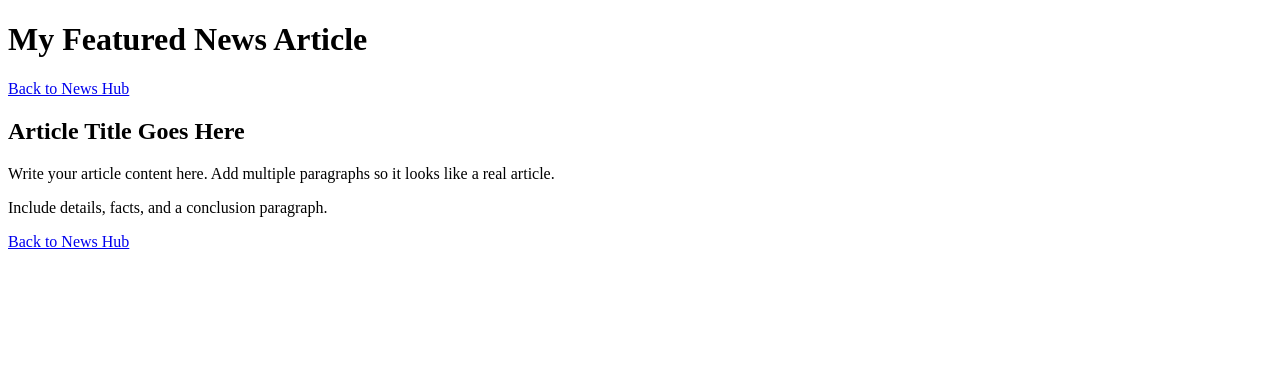
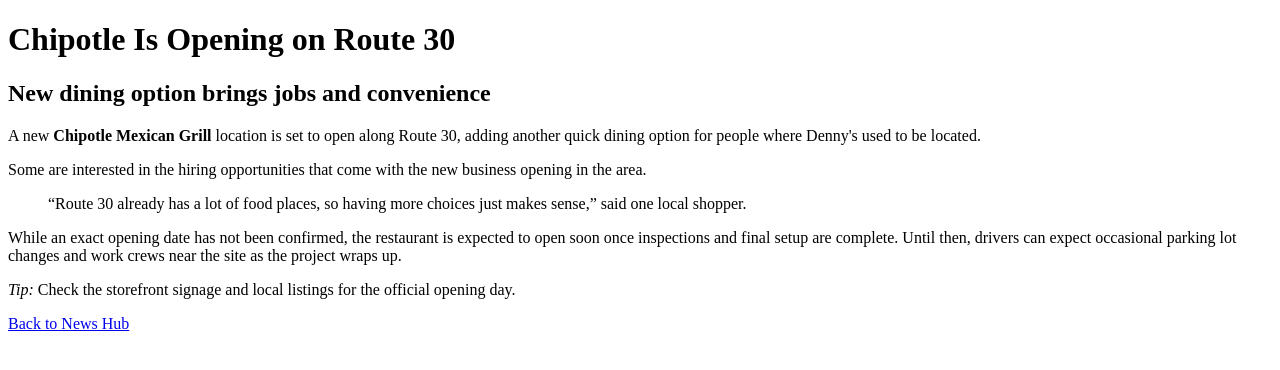
Before and after one commit to ForSchoolAssignments123/Newshub, a plain HTML site: page article.html in a window 1280 px wide. Drawn offline with Linux system fonts and the light colour scheme.

Commit message:
Update article.html

```diff
--- a/article.html
+++ b/article.html
@@ -3,24 +3,37 @@
 <head>
   <meta charset="UTF-8" />
   <meta name="viewport" content="width=device-width, initial-scale=1.0" />
-  <title>Featured Article</title>
+  <meta name="description" content="A new Chipotle is opening on Route 30 with a planned opening date, hiring info, and community reactions." />
+  <title>Chipotle Is Opening on Route 30</title>
 </head>
 <body>
   <header>
-    <h1>My Featured News Article</h1>
-
-    <!-- Link back to hub (same window) -->
-    <p><a href="index.html">Back to News Hub</a></p>
+    <h1>Chipotle Is Opening on Route 30</h1>
   </header>
 
   <main>
-    <h2>Article Title Goes Here</h2>
+    <h2>New dining option brings jobs and convenience</h2>
+
     <p>
-      Write your article content here. Add multiple paragraphs so it looks like a real article.
+      A new <strong>Chipotle Mexican Grill</strong> location is set to open along Route 30, adding another quick dining
+      option for people where Denny's used to be located.
     </p>
+
     <p>
-      Include details, facts, and a conclusion paragraph.
+      Some are interested in the hiring opportunities that come with the new business opening in the area.
     </p>
+
+    <blockquote>
+      “Route 30 already has a lot of food places, so having more choices just makes sense,” said one local shopper.
+    </blockquote>
+
+    <p>
+      While an exact opening date has not been confirmed, the restaurant is expected to open soon once inspections and
+      final setup are complete. Until then, drivers can expect occasional parking lot changes and work crews near the
+      site as the project wraps up.
+    </p>
+
+    <p><em>Tip:</em> Check the storefront signage and local listings for the official opening day.</p>
   </main>
 
   <footer>
```
